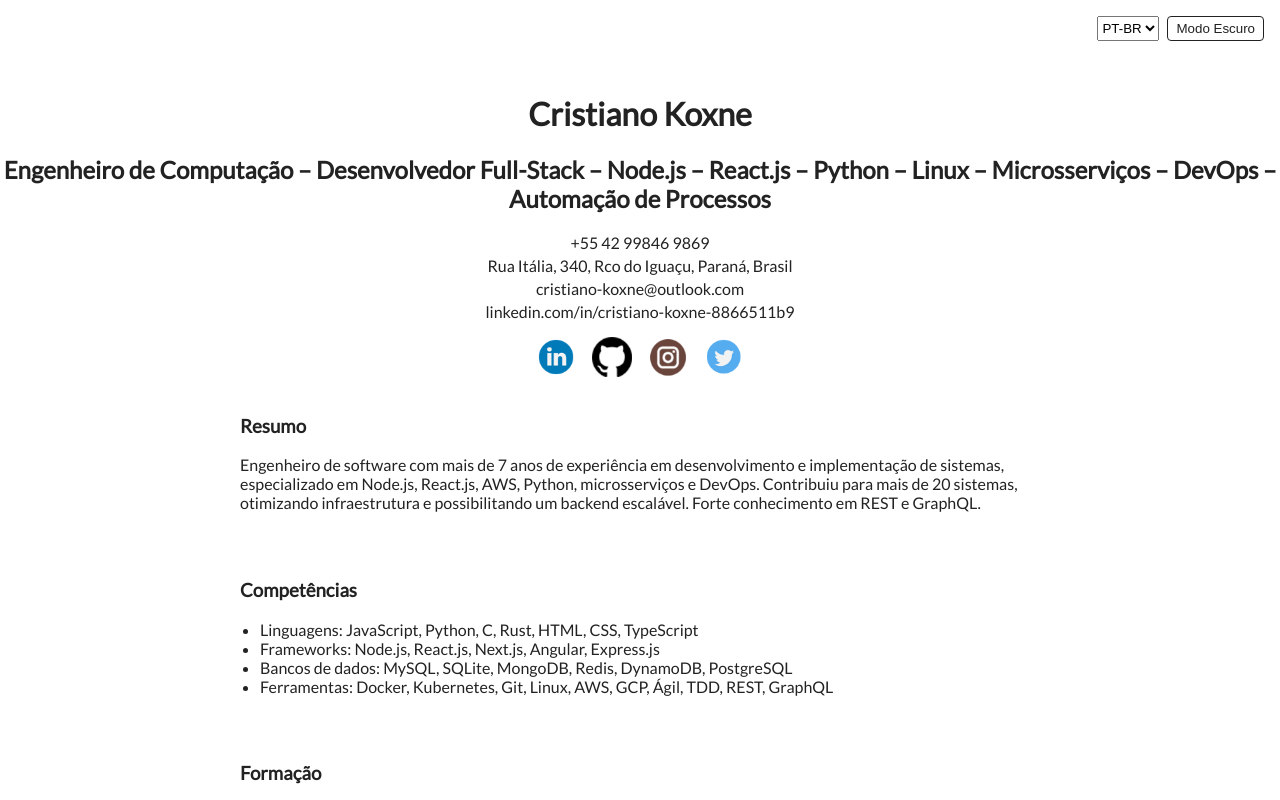
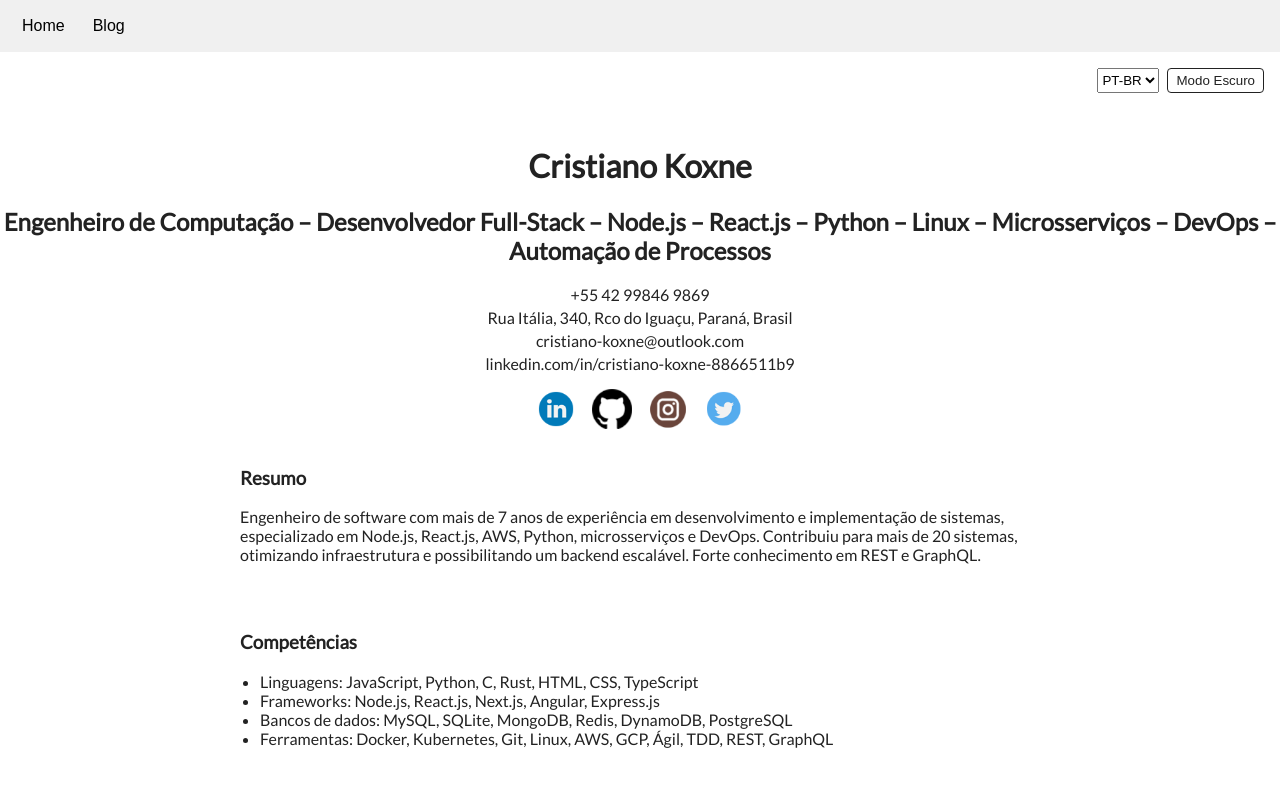
Before and after one commit to cristianokoxne/web-curriculo, a React (Vite) app: page / in a window 1280 px wide. Shown: the top 800 px of the page. Built offline with nearby package versions, Linux system fonts and the light colour scheme.

Commit message:
add blog section

```diff
--- a/src/App.css
+++ b/src/App.css
@@ -95,3 +95,18 @@ footer {
     height: 30px;
   }
 }
+
+.main-nav {
+  background: var(--footer-bg);
+  padding: 1rem;
+  display: flex;
+  gap: 1rem;
+}
+
+.main-nav button {
+  background: none;
+  border: none;
+  cursor: pointer;
+  color: inherit;
+  font-size: 1rem;
+}
--- a/src/App.jsx
+++ b/src/App.jsx
@@ -1,124 +1,34 @@
 import { useState } from 'react';
+import Home from './Home';
+import Blog from './Blog';
+import Post from './Post';
 import './App.css';
-import { translations } from './translations';
 
 export default function App() {
-  const [lang, setLang] = useState('pt');
+  const [page, setPage] = useState('home');
+  const [currentPost, setCurrentPost] = useState(null);
 
-  const [dark, setDark] = useState(false);
-  const t = translations[lang];
+  const openPost = (id) => {
+    setCurrentPost(id);
+    setPage('post');
+  };
+
+  let content;
+  if (page === 'home') {
+    content = <Home />;
+  } else if (page === 'blog') {
+    content = <Blog openPost={openPost} />;
+  } else if (page === 'post') {
+    content = <Post id={currentPost} goBack={() => setPage('blog')} />;
+  }
 
   return (
-    <div className={`app ${dark ? 'dark' : ''}`}>
-      <div className="top-bar">
-
-        <select value={lang} onChange={(e) => setLang(e.target.value)}>
-          <option value="pt">PT-BR</option>
-          <option value="en">EN</option>
-        </select>
-
-        <button className="theme-toggle" onClick={() => setDark(!dark)}>
-          {dark ? t.lightMode : t.darkMode}
-        </button>
-
-      </div>
-
-      <header className="header">
-        <h1>{t.title}</h1>
-        <h2>{t.subtitle}</h2>
-
-        <div className="contact">
-          {t.contact.map((line, i) => (
-            <p key={i}>{line}</p>
-          ))}
-        </div>
-        <div className="socials">
-          <a
-            href="https://www.linkedin.com/in/cristiano-koxne-8866511b9/"
-            target="_blank"
-            rel="noopener noreferrer"
-          >
-            <img src="/images/lkd.png" alt="LinkedIn" />
-          </a>
-          <a
-            href="https://github.com/cristianokoxne"
-            target="_blank"
-            rel="noopener noreferrer"
-          >
-            <img src="/images/git.png" alt="GitHub" />
-          </a>
-          <a
-            href="https://www.instagram.com/cristianokoxne/"
-            target="_blank"
-            rel="noopener noreferrer"
-          >
-            <img src="/images/insta.png" alt="Instagram" />
-          </a>
-          <a
-            href="https://twitter.com/cristianokoxne"
-            target="_blank"
-            rel="noopener noreferrer"
-          >
-            <img src="/images/tw.png" alt="Twitter" />
-          </a>
-
-        </div>
-      </header>
-
-      <section>
-
-        <h3>{t.summaryTitle}</h3>
-        <p>{t.summaryText}</p>
-      </section>
-
-      <section>
-        <h3>{t.skillsTitle}</h3>
-        <ul>
-          {t.skillsList.map((skill, i) => (
-            <li key={i}>{skill}</li>
-          ))}
-        </ul>
-      </section>
-
-      <section>
-        <h3>{t.educationTitle}</h3>
-        {t.education.map((ed, i) => (
-          <div key={i} className="education-item">
-            <strong>{ed.period}</strong> – {ed.degree}
-          </div>
-        ))}
-
-      </section>
-
-      <section>
-        <h3>{t.experienceTitle}</h3>
-
-        {t.experience.map((exp, i) => (
-          <div key={i} className="exp-item">
-            <h4>{exp.period}</h4>
-            <p><strong>{exp.role}</strong></p>
-            <ul>
-              {exp.details.map((d, j) => (
-                <li key={j}>{d}</li>
-              ))}
-            </ul>
-          </div>
-        ))}
-      </section>
-
-      <section>
-        <h3>{t.languagesTitle}</h3>
-        <ul>
-          {t.languagesList.map((l, i) => (
-            <li key={i}>{l}</li>
-          ))}
-        </ul>
-
-      </section>
-
-      <footer>
-        <p>{t.footer}</p>
-      </footer>
+    <div>
+      <nav className="main-nav">
+        <button onClick={() => setPage('home')}>Home</button>
+        <button onClick={() => setPage('blog')}>Blog</button>
+      </nav>
+      {content}
     </div>
   );
 }
--- /dev/null
+++ b/src/Blog.css
@@ -0,0 +1,27 @@
+.blog-item {
+  display: flex;
+  cursor: pointer;
+  margin-bottom: 1rem;
+  padding-bottom: 0.5rem;
+  border-bottom: 1px solid #ddd;
+}
+
+.tags {
+  min-width: 120px;
+}
+
+.tag {
+  display: block;
+  background: #ddd;
+  padding: 0.25rem 0.5rem;
+  margin-bottom: 0.25rem;
+  border-radius: 4px;
+}
+
+.summary h3 {
+  margin: 0;
+}
+
+.post .tags {
+  margin: 0.5rem 0;
+}
--- /dev/null
+++ b/src/Blog.jsx
@@ -0,0 +1,22 @@
+import { posts } from './posts';
+import './Blog.css';
+
+export default function Blog({ openPost }) {
+  return (
+    <div className="blog">
+      {posts.map((post) => (
+        <div key={post.id} className="blog-item" onClick={() => openPost(post.id)}>
+          <div className="tags">
+            {post.tags.map((tag) => (
+              <span key={tag} className="tag">{tag}</span>
+            ))}
+          </div>
+          <div className="summary">
+            <h3>{post.title}</h3>
+            <p>{post.summary}</p>
+          </div>
+        </div>
+      ))}
+    </div>
+  );
+}
--- /dev/null
+++ b/src/Home.jsx
@@ -0,0 +1,124 @@
+import { useState } from 'react';
+import './App.css';
+import { translations } from './translations';
+
+export default function Home() {
+  const [lang, setLang] = useState('pt');
+
+  const [dark, setDark] = useState(false);
+  const t = translations[lang];
+
+  return (
+    <div className={`app ${dark ? 'dark' : ''}`}>
+      <div className="top-bar">
+
+        <select value={lang} onChange={(e) => setLang(e.target.value)}>
+          <option value="pt">PT-BR</option>
+          <option value="en">EN</option>
+        </select>
+
+        <button className="theme-toggle" onClick={() => setDark(!dark)}>
+          {dark ? t.lightMode : t.darkMode}
+        </button>
+
+      </div>
+
+      <header className="header">
+        <h1>{t.title}</h1>
+        <h2>{t.subtitle}</h2>
+
+        <div className="contact">
+          {t.contact.map((line, i) => (
+            <p key={i}>{line}</p>
+          ))}
+        </div>
+        <div className="socials">
+          <a
+            href="https://www.linkedin.com/in/cristiano-koxne-8866511b9/"
+            target="_blank"
+            rel="noopener noreferrer"
+          >
+            <img src="/images/lkd.png" alt="LinkedIn" />
+          </a>
+          <a
+            href="https://github.com/cristianokoxne"
+            target="_blank"
+            rel="noopener noreferrer"
+          >
+            <img src="/images/git.png" alt="GitHub" />
+          </a>
+          <a
+            href="https://www.instagram.com/cristianokoxne/"
+            target="_blank"
+            rel="noopener noreferrer"
+          >
+            <img src="/images/insta.png" alt="Instagram" />
+          </a>
+          <a
+            href="https://twitter.com/cristianokoxne"
+            target="_blank"
+            rel="noopener noreferrer"
+          >
+            <img src="/images/tw.png" alt="Twitter" />
+          </a>
+
+        </div>
+      </header>
+
+      <section>
+
+        <h3>{t.summaryTitle}</h3>
+        <p>{t.summaryText}</p>
+      </section>
+
+      <section>
+        <h3>{t.skillsTitle}</h3>
+        <ul>
+          {t.skillsList.map((skill, i) => (
+            <li key={i}>{skill}</li>
+          ))}
+        </ul>
+      </section>
+
+      <section>
+        <h3>{t.educationTitle}</h3>
+        {t.education.map((ed, i) => (
+          <div key={i} className="education-item">
+            <strong>{ed.period}</strong> – {ed.degree}
+          </div>
+        ))}
+
+      </section>
+
+      <section>
+        <h3>{t.experienceTitle}</h3>
+
+        {t.experience.map((exp, i) => (
+          <div key={i} className="exp-item">
+            <h4>{exp.period}</h4>
+            <p><strong>{exp.role}</strong></p>
+            <ul>
+              {exp.details.map((d, j) => (
+                <li key={j}>{d}</li>
+              ))}
+            </ul>
+          </div>
+        ))}
+      </section>
+
+      <section>
+        <h3>{t.languagesTitle}</h3>
+        <ul>
+          {t.languagesList.map((l, i) => (
+            <li key={i}>{l}</li>
+          ))}
+        </ul>
+
+      </section>
+
+      <footer>
+        <p>{t.footer}</p>
+      </footer>
+    </div>
+  );
+}
--- /dev/null
+++ b/src/Post.jsx
@@ -0,0 +1,20 @@
+import { posts } from './posts';
+import './Blog.css';
+
+export default function Post({ id, goBack }) {
+  const post = posts.find((p) => p.id === id);
+  if (!post) return null;
+
+  return (
+    <div className="post">
+      <button onClick={goBack}>Voltar</button>
+      <h2>{post.title}</h2>
+      <div className="tags">
+        {post.tags.map((tag) => (
+          <span key={tag} className="tag">{tag}</span>
+        ))}
+      </div>
+      <p>{post.content}</p>
+    </div>
+  );
+}
--- /dev/null
+++ b/src/posts.js
@@ -0,0 +1,16 @@
+export const posts = [
+  {
+    id: 'hello-world',
+    title: 'Hello World',
+    summary: 'Introdução ao meu blog.',
+    content: 'Bem-vindo ao meu novo blog! Aqui irei compartilhar ideias e experiências.',
+    tags: ['Introdução', 'Pessoal']
+  },
+  {
+    id: 'second-post',
+    title: 'Segundo Post',
+    summary: 'Um breve resumo do segundo artigo.',
+    content: 'Este é o conteúdo completo do segundo post. Em breve teremos mais novidades.',
+    tags: ['Tech', 'Novidades']
+  }
+];
```
